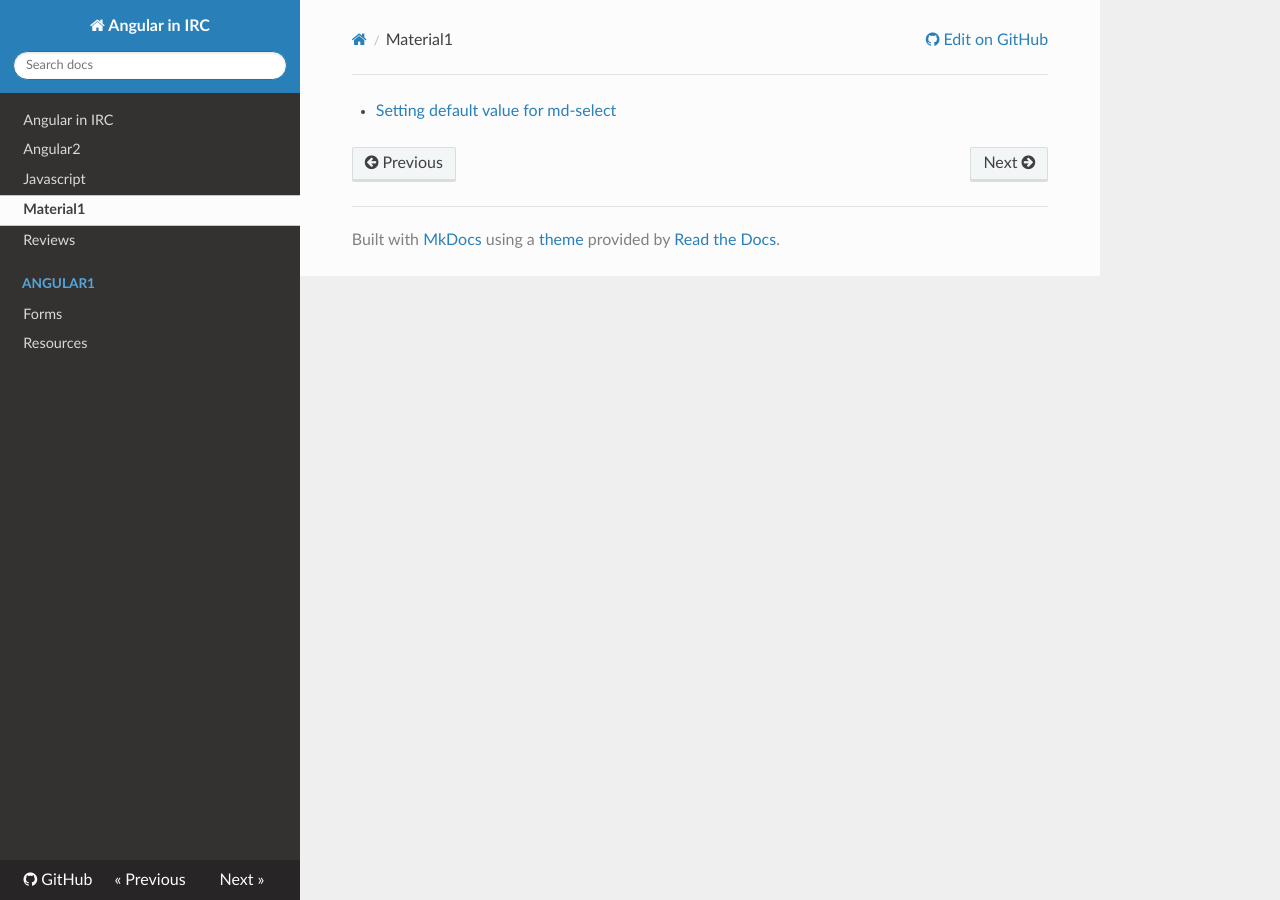
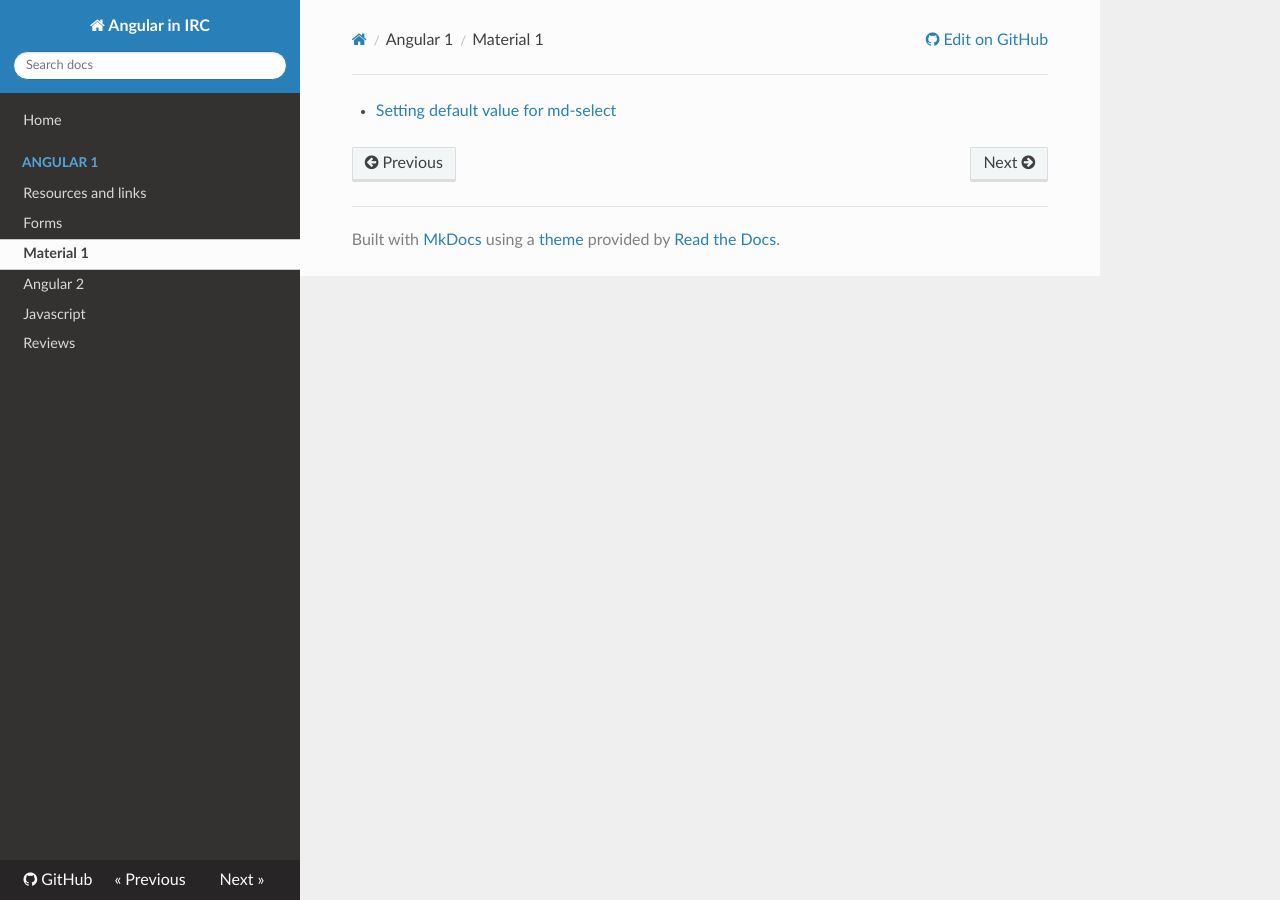
Before and after one commit to ngirc/ng-irc, an MkDocs documentation site: the page built from docs/angular1/material1.md, in a window 1280 px wide. Built offline with MkDocs 1.6.1, drawn with Linux system fonts in a browser that asks for light colours; nearby versions of some CDN libraries; old or Windows-style settings are respelled for this version of MkDocs.

Commit message:
Another try to organize doc pages.

```diff
--- a/mkdocs.yml
+++ b/mkdocs.yml
@@ -10,4 +10,14 @@ theme: readthedocs
 repo_name: GitHub
 
 extra_javascript:
-- js/extra.js
+  - js/extra.js
+
+pages:
+  - 'Home': 'index.md'
+  - 'Angular 1':
+    - 'Resources and links': 'angular1/resources.md'
+    - 'Forms': 'angular1/forms.md'
+    - 'Material 1': 'angular1/material1.md'
+  - 'Angular 2': 'angular2.md'
+  - 'Javascript': 'javascript.md'
+  - 'Reviews': 'reviews.md'
```
Also changed, not shown: docs/angular1/material1.md (renamed from docs/material1.md).
